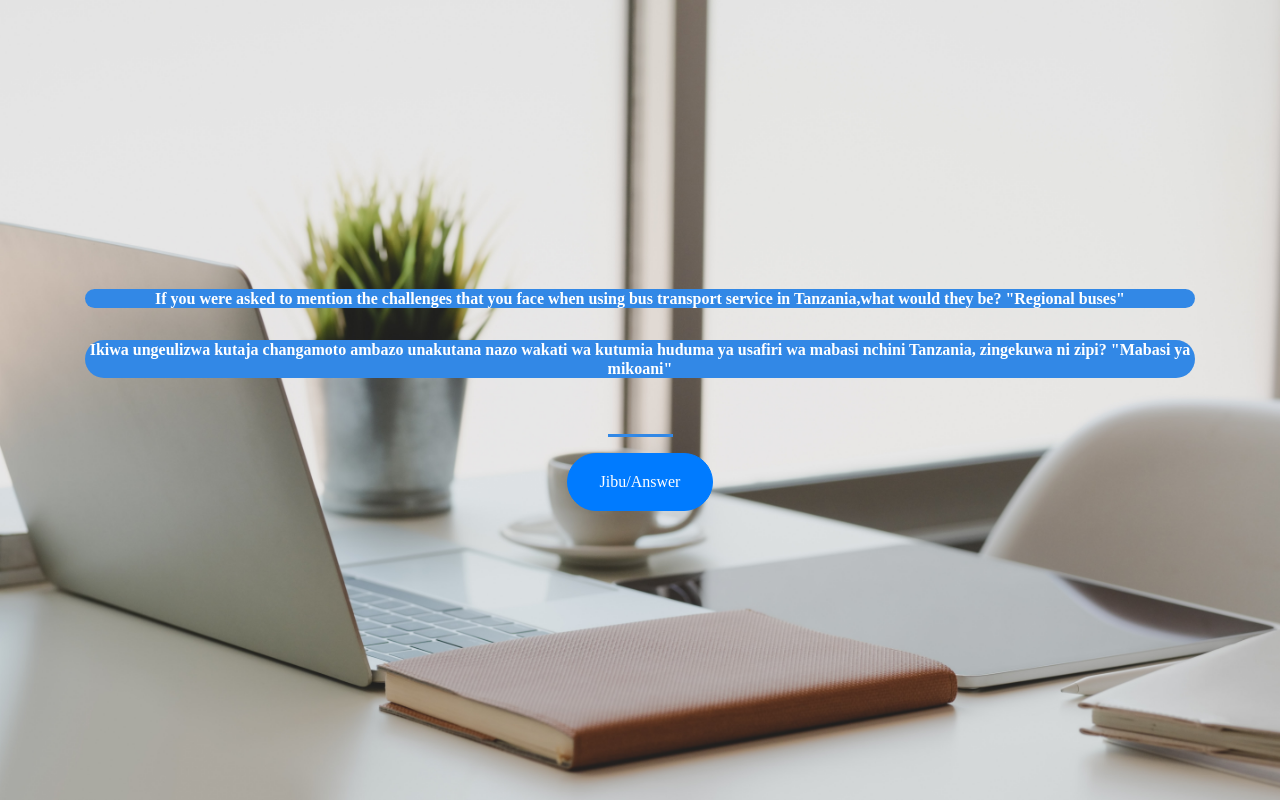
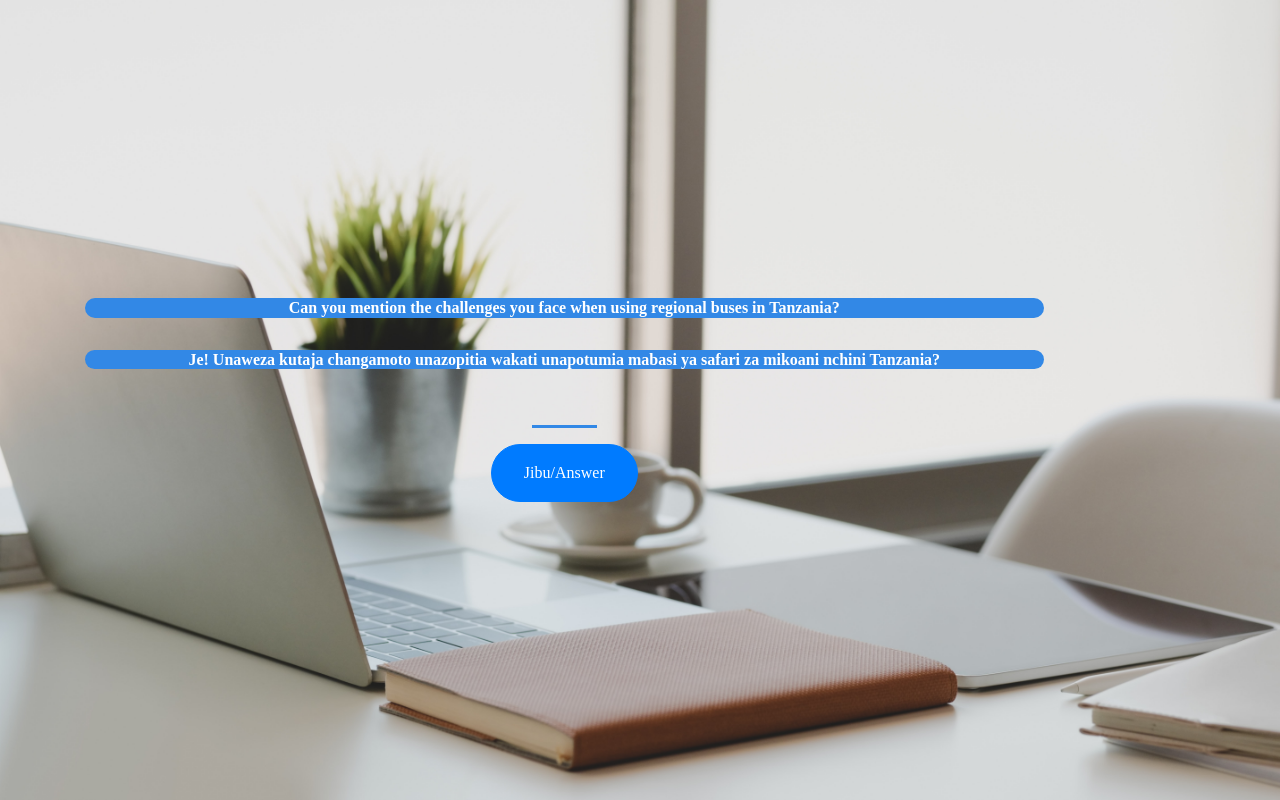
Before and after one commit to korefj/kore.github.io, a plain HTML site: page index.html in a window 1280 px wide. Drawn offline with nearby package versions, Linux system fonts and the light colour scheme.

Commit message:
Update index.html

```diff
--- a/index.html
+++ b/index.html
@@ -15,9 +15,9 @@
   <div class="container  d-flex  align-items-center  h-100">
       <div class="row">
         <header class="text-center  col-12">
-            <h1><strong>If you were asked to mention the challenges that you face when using bus transport service in Tanzania,what would they be? "Regional buses"</strong></h1>
+            <h1><strong>Can you mention the challenges you face when using regional buses in Tanzania?</strong></h1>
             <br>
-            <h1><strong>Ikiwa ungeulizwa kutaja changamoto ambazo unakutana nazo wakati wa kutumia huduma ya usafiri wa mabasi nchini Tanzania, zingekuwa ni zipi? "Mabasi ya mikoani"</strong></h1>
+            <h1><strong>Je! Unaweza kutaja changamoto unazopitia wakati unapotumia mabasi ya safari za mikoani nchini Tanzania?</strong></h1>
         </header>
 
         <div class="buffer  col-12"></div>
```
